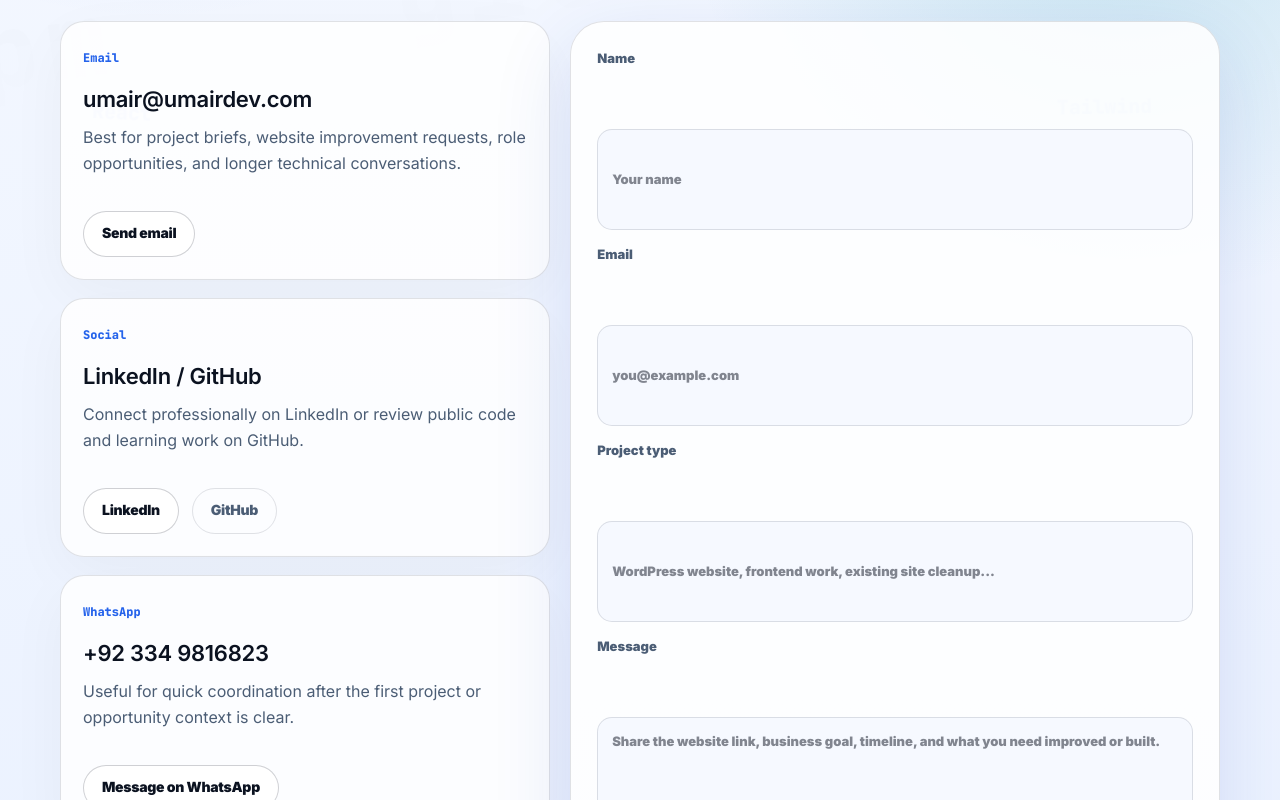
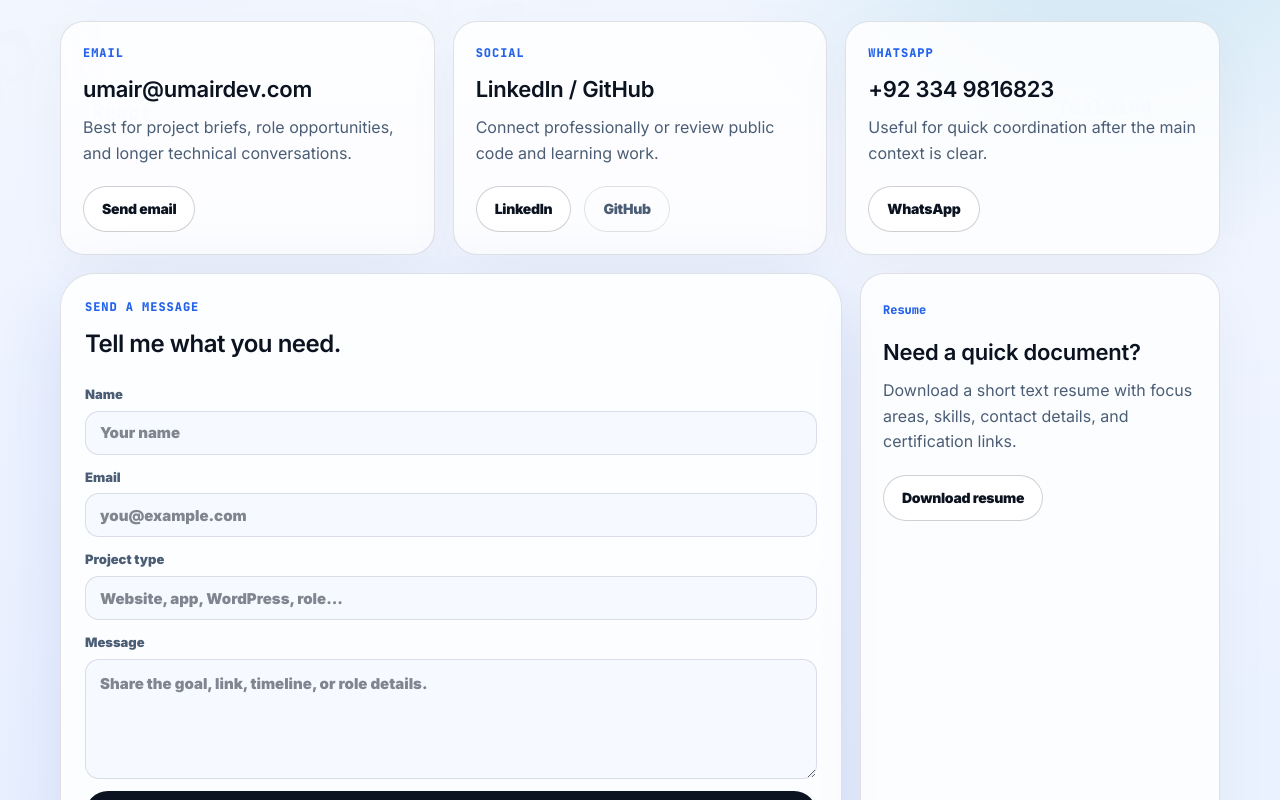
Before and after one commit to omee360/resume, a Next.js app: page /contact in a window 1280 px wide. Shown: the part 460-1260 px from the top of the page. Built offline with nearby package versions, Linux system fonts and the light colour scheme; no server answers.

Commit message:
Refactor contact page and form styles for improved layout and user experience

```diff
--- a/app/contact/page.tsx
+++ b/app/contact/page.tsx
@@ -24,21 +24,37 @@ export default function ContactPage() {
         copy="Use this page for WordPress work, frontend implementation, website cleanup, collaboration, or direct hiring conversations. I respond best to clear project goals, existing website links, and practical next steps."
       />
 
-      <section className="grid gap-5 pb-20 md:grid-cols-[0.86fr_1.14fr]">
-        <div className="grid gap-[18px]">
-          <Card number="Email" title="umair@umairdev.com">
-            Best for project briefs, website improvement requests, role
-            opportunities, and longer technical conversations.
-            <div className="mt-[34px] flex flex-wrap gap-[13px]">
+      <section className="grid gap-[18px] pb-20">
+        <div className="grid gap-[18px] md:grid-cols-3">
+          <article className="rounded-lg border border-line bg-[color-mix(in_srgb,var(--color-paper)_82%,transparent)] p-[22px] shadow-[0_18px_60px_rgba(0,0,0,0.04)]">
+            <p className="font-mono text-[12px] font-black uppercase tracking-[0.08em] text-brand">
+              Email
+            </p>
+            <h2 className="mt-3 text-[22px] font-semibold leading-[1.28] tracking-[-0.012em]">
+              umair@umairdev.com
+            </h2>
+            <p className="mt-3 text-muted">
+              Best for project briefs, role opportunities, and longer technical
+              conversations.
+            </p>
+            <div className="mt-5">
               <Button href="mailto:umair@umairdev.com" variant="secondary">
                 Send email
               </Button>
             </div>
-          </Card>
-          <Card number="Social" title="LinkedIn / GitHub">
-            Connect professionally on LinkedIn or review public code and learning
-            work on GitHub.
-            <div className="mt-[34px] flex flex-wrap gap-[13px]">
+          </article>
+
+          <article className="rounded-lg border border-line bg-[color-mix(in_srgb,var(--color-paper)_82%,transparent)] p-[22px] shadow-[0_18px_60px_rgba(0,0,0,0.04)]">
+            <p className="font-mono text-[12px] font-black uppercase tracking-[0.08em] text-brand">
+              Social
+            </p>
+            <h2 className="mt-3 text-[22px] font-semibold leading-[1.28] tracking-[-0.012em]">
+              LinkedIn / GitHub
+            </h2>
+            <p className="mt-3 text-muted">
+              Connect professionally or review public code and learning work.
+            </p>
+            <div className="mt-5 flex flex-wrap gap-[13px]">
               <Button
                 href="https://www.linkedin.com/in/umair-haider-hashmi/"
                 variant="secondary"
@@ -49,28 +65,41 @@ export default function ContactPage() {
                 GitHub
               </Button>
             </div>
-          </Card>
-          <Card number="WhatsApp" title="+92 334 9816823">
-            Useful for quick coordination after the first project or opportunity
-            context is clear.
-            <div className="mt-[34px] flex flex-wrap gap-[13px]">
+          </article>
+
+          <article className="rounded-lg border border-line bg-[color-mix(in_srgb,var(--color-paper)_82%,transparent)] p-[22px] shadow-[0_18px_60px_rgba(0,0,0,0.04)]">
+            <p className="font-mono text-[12px] font-black uppercase tracking-[0.08em] text-brand">
+              WhatsApp
+            </p>
+            <h2 className="mt-3 text-[22px] font-semibold leading-[1.28] tracking-[-0.012em]">
+              +92 334 9816823
+            </h2>
+            <p className="mt-3 text-muted">
+              Useful for quick coordination after the main context is clear.
+            </p>
+            <div className="mt-5">
               <Button href="https://wa.me/923349816823" variant="secondary">
-                Message on WhatsApp
+                WhatsApp
               </Button>
             </div>
-          </Card>
+          </article>
+        </div>
+
+        <div className="grid gap-[18px] lg:grid-cols-[1fr_360px]">
+          <ContactForm />
+
+          <div className="grid gap-[18px]">
           <Card number="Resume" title="Need a quick document?">
             Download a short text resume with focus areas, skills, contact
             details, and certification links.
-            <div className="mt-[34px] flex flex-wrap gap-[13px]">
+            <div className="mt-5 flex flex-wrap gap-[13px]">
               <Button href="/umair-resume.txt" variant="secondary" download>
                 Download resume
               </Button>
             </div>
           </Card>
+          </div>
         </div>
-
-        <ContactForm />
       </section>
     </Container>
   );
--- a/components/sections/contact-form.tsx
+++ b/components/sections/contact-form.tsx
@@ -10,15 +10,24 @@ export function ContactForm() {
   return (
     <form
       action={formAction}
-      className="grid gap-[14px] rounded-xl border border-line bg-[color-mix(in_srgb,var(--color-paper)_86%,transparent)] p-[26px] shadow-soft"
+      className="grid gap-3 rounded-xl border border-line bg-[color-mix(in_srgb,var(--color-paper)_86%,transparent)] p-5 shadow-soft md:p-6"
     >
-      <label className="grid gap-2 text-[13px] font-black text-muted">
+      <div className="mb-2">
+        <p className="font-mono text-[12px] font-black uppercase tracking-[0.08em] text-brand">
+          Send a message
+        </p>
+        <h2 className="mt-2 text-[24px] font-semibold tracking-[-0.02em] text-ink">
+          Tell me what you need.
+        </h2>
+      </div>
+
+      <label className="grid gap-1.5 text-[13px] font-black text-muted">
         Name
         <input
           type="text"
           name="name"
           placeholder="Your name"
-          className="w-full rounded-[15px] border border-line bg-bg px-[14px] py-[13px] text-ink"
+          className="h-11 w-full rounded-[14px] border border-line bg-bg px-3.5 text-[15px] text-ink outline-none transition focus:border-brand"
         />
       </label>
       {state.errors?.name && (
@@ -36,13 +45,13 @@ export function ContactForm() {
         className="hidden"
       />
 
-      <label className="grid gap-2 text-[13px] font-black text-muted">
+      <label className="grid gap-1.5 text-[13px] font-black text-muted">
         Email
         <input
           type="email"
           name="email"
           placeholder="you@example.com"
-          className="w-full rounded-[15px] border border-line bg-bg px-[14px] py-[13px] text-ink"
+          className="h-11 w-full rounded-[14px] border border-line bg-bg px-3.5 text-[15px] text-ink outline-none transition focus:border-brand"
         />
       </label>
       {state.errors?.email && (
@@ -51,22 +60,22 @@ export function ContactForm() {
         </p>
       )}
 
-      <label className="grid gap-2 text-[13px] font-black text-muted">
+      <label className="grid gap-1.5 text-[13px] font-black text-muted">
         Project type
         <input
           type="text"
           name="type"
-          placeholder="WordPress website, frontend work, existing site cleanup..."
-          className="w-full rounded-[15px] border border-line bg-bg px-[14px] py-[13px] text-ink"
+          placeholder="Website, app, WordPress, role..."
+          className="h-11 w-full rounded-[14px] border border-line bg-bg px-3.5 text-[15px] text-ink outline-none transition focus:border-brand"
         />
       </label>
 
-      <label className="grid gap-2 text-[13px] font-black text-muted">
+      <label className="grid gap-1.5 text-[13px] font-black text-muted">
         Message
         <textarea
           name="message"
-          placeholder="Share the website link, business goal, timeline, and what you need improved or built."
-          className="min-h-[150px] w-full resize-y rounded-[15px] border border-line bg-bg px-[14px] py-[13px] text-ink"
+          placeholder="Share the goal, link, timeline, or role details."
+          className="min-h-[120px] w-full resize-y rounded-[14px] border border-line bg-bg px-3.5 py-3 text-[15px] text-ink outline-none transition focus:border-brand"
         />
       </label>
       {state.errors?.message && (
```
